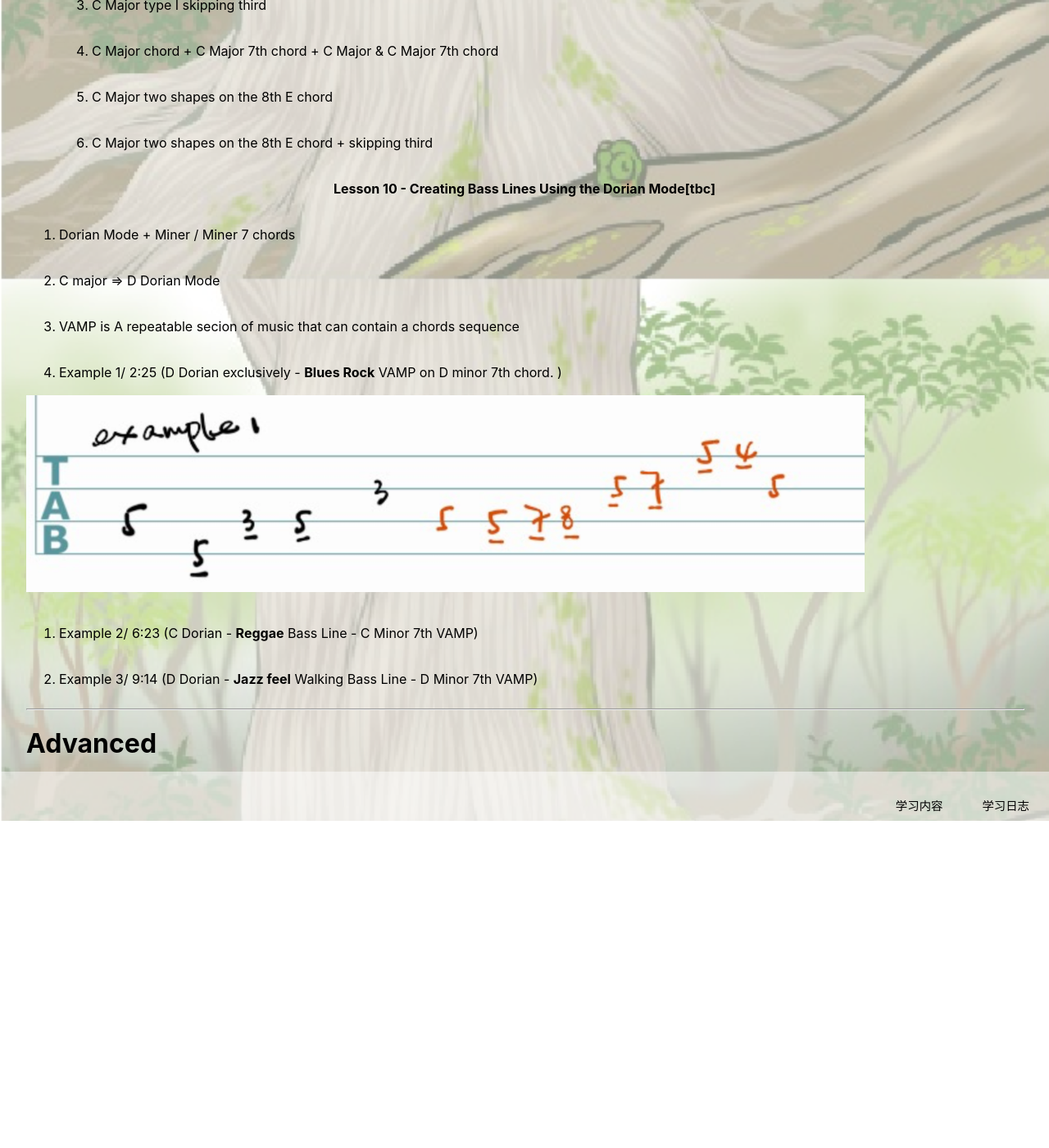
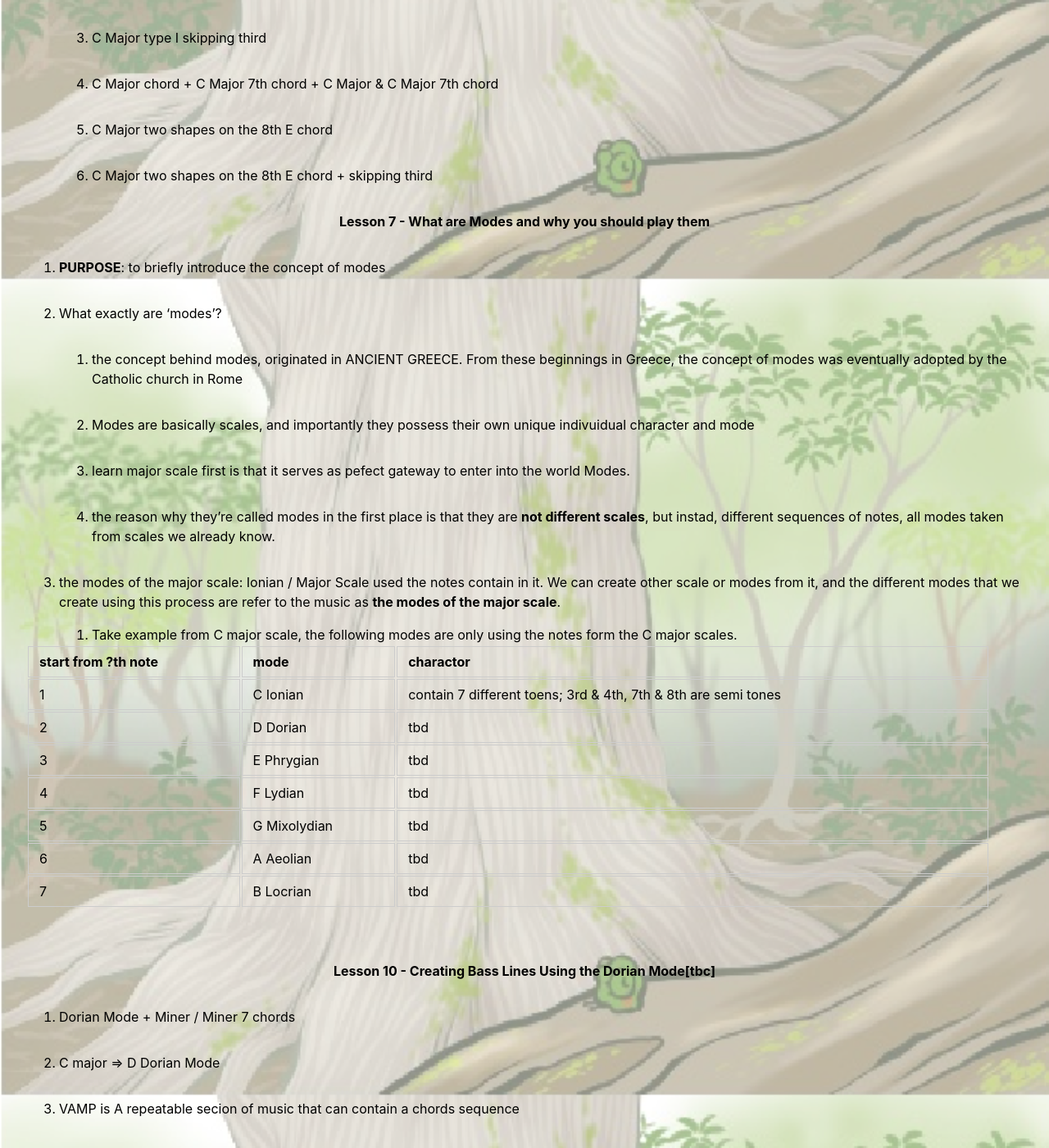
Before and after one commit to shunw/shunw.github.io, a Jekyll site: the page built from bass.md, in a window 1280 px wide and 1400 px high, scrolled down 8615 px. Shown: the whole window at 82% size. Built offline with Jekyll 4.4.1, drawn with Linux system fonts in a browser that asks for light colours; before the commit the page ends 9633 px from its top, so only the background shows below that; some of the changed text lies outside the part shown.

Commit message:
update the lesson 7th.

```diff
--- a/bass.md
+++ b/bass.md
@@ -5,18 +5,20 @@ title: 贝斯笔记
 
 # Bass Guitar - Intermediate Lessons
 
+This is for my own bass learning note. The original learning resource link is [here](https://www.youtube.com/playlist?list=PLImrzCNnL5PnVQNFhaxgOa1iJV4zMolw-).
+
 | No | Title | Duration |
 | --- | --- | --- |
-| 1 | The 12 major scales explained | 7:32 |
-| 2 | Playing in Key | 7:36 |
-| 3 | How Scales are linked to Chords | 10:31 |
-| 4 | What are Arpeggios and why you should play them | 9:33 |
-| 5 | Extending the Major Triad | 9:43 |
-| 6 | Exercises to use in your daily practice rountine | 12:03 |
+| 1d | The 12 major scales explained | 7:32 |
+| 2d | Playing in Key | 7:36 |
+| 3d | How Scales are linked to Chords | 10:31 |
+| 4d | What are Arpeggios and why you should play them | 9:33 |
+| 5t | Extending the Major Triad | 9:43 |
+| 6t | Exercises to use in your daily practice rountine | 12:03 |
 | 7 | What are Modes and why you should play them | 8:59 |
 | 8 | What is the Dorian Mode? | 9:12 |
 | 9 | The Dorian Mode Continued | 13:02 |
-| 10 | Creating Bass Lines Using the Dorian Mode | 13:23 |
+| 10t | Creating Bass Lines Using the Dorian Mode | 13:23 |
 
 ### __Lesson 1 - The 12 major scales explained__
 
@@ -248,6 +250,34 @@ title: 贝斯笔记
 
     - C Major two shapes on the 8th E chord + skipping third
 
+### __Lesson 7 - What are Modes and why you should play them__
+
+- **PURPOSE**: to briefly introduce the concept of modes
+
+- What exactly are 'modes'?
+
+    - the concept behind modes, originated in ANCIENT GREECE. From these beginnings in Greece, the concept of modes was eventually adopted by the Catholic church in Rome
+
+    - Modes are basically scales, and importantly they possess their own unique indivuidual character and mode
+
+    - learn major scale first is that it serves as pefect gateway to enter into the world Modes.
+
+    - the reason why they're called modes in the first place is that they are **not different scales**, but instad, different sequences of notes, all modes taken from scales we already know.
+
+- the modes of the major scale: Ionian / Major Scale used the notes contain in it. We can create other scale or modes from it, and the different modes that we create using this process are refer to the music as **the modes of the major scale**.
+
+    - Take example from C major scale, the following modes are only using the notes form the C major scales.
+
+| start from ?th note | mode | charactor |
+| --- | --- | ---|
+| 1 | C Ionian | contain 7 different toens; 3rd & 4th, 7th & 8th are semi tones |
+| 2 | D Dorian | tbd |
+| 3 | E Phrygian| tbd |
+| 4 | F Lydian | tbd |
+| 5 | G Mixolydian | tbd |
+| 6 | A Aeolian | tbd |
+| 7 | B Locrian | tbd |
+
 ### __Lesson 10 - Creating Bass Lines Using the Dorian Mode[tbc]__
 
 - Dorian Mode + Miner / Miner 7 chords
```
